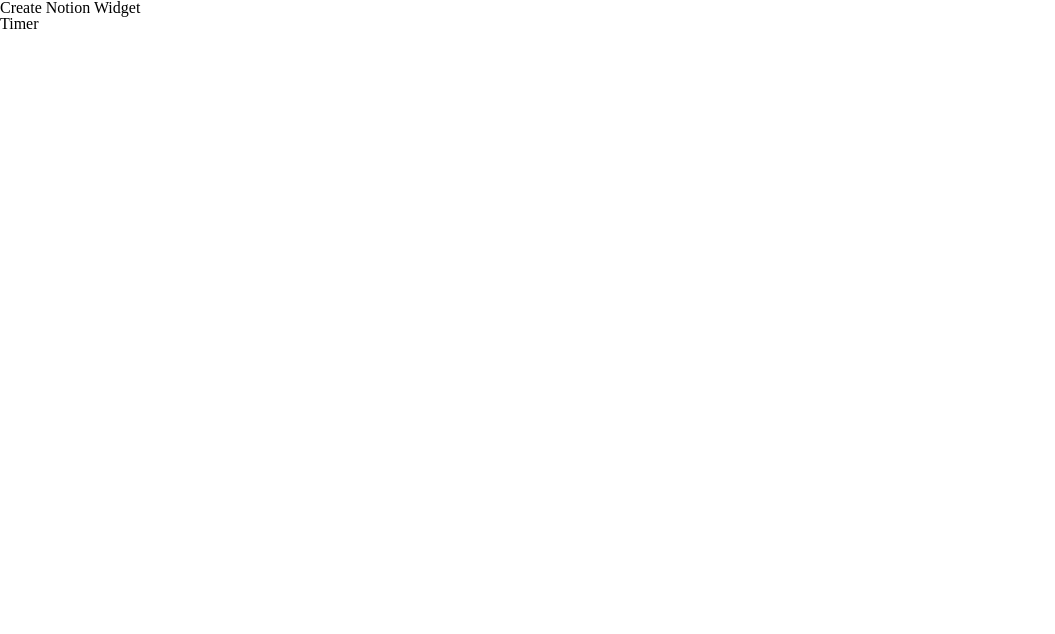
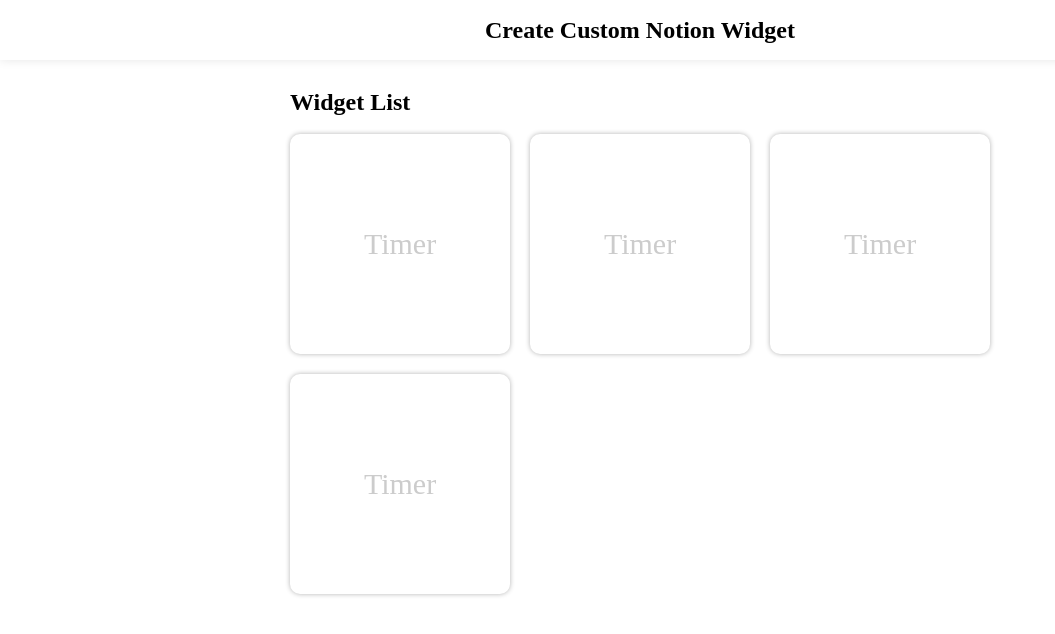
Before and after one commit to sungdongyoon/notion-widget, a Next.js app: page / in a window 1280 px wide. Shown: the top 634 px of the page, without its empty margins (0-1055 px from the left). Built offline with nearby package versions, Linux system fonts and the light colour scheme.

Commit message:
페이지 구조, 스타일, 레이아웃 정리

```diff
--- /dev/null
+++ b/src/app/home.module.scss
@@ -0,0 +1,36 @@
+.homeContainer {
+  padding-top: 20px;
+}
+.title {
+  font-size: 24px;
+  font-weight: bold;
+  margin-bottom: 20px;
+}
+.widgetList {
+  display: grid;
+  grid-template-columns: repeat(3, 1fr);
+  gap: 20px;
+  .widgetItem {
+    aspect-ratio: 1/1;
+    box-shadow: 0 0 5px 0 rgba(0, 0, 0, 0.3);
+    border-radius: 10px;
+    transition: box-shadow 0.3s ease;
+    &:hover {
+      box-shadow: 0 0 10px 0 rgba(0, 0, 0, 0.5);
+      a {
+        color: #000;
+      }
+    }
+    a {
+      width: 100%;
+      height: 100%;
+      display: flex;
+      justify-content: center;
+      align-items: center;
+      font-size: 30px;
+      font-weight: 500;
+      color: #ccc;
+      transition: color 0.3s ease;
+    }
+  }
+}
--- a/src/app/layout.js
+++ b/src/app/layout.jsx
@@ -1,4 +1,5 @@
 import "@/assets/scss/globals.scss";
+import Header from "@/components/Header";
 
 export const metadata = {
   title: "Create Next App",
@@ -8,7 +9,10 @@ export const metadata = {
 export default function RootLayout({ children }) {
   return (
     <html lang="en">
-      <body>{children}</body>
+      <body>
+        <Header />
+        <div className="container">{children}</div>
+      </body>
     </html>
   );
 }
--- a/src/app/page.js
+++ /dev/null
@@ -1,14 +0,0 @@
-import Link from "next/link";
-
-export default function Home() {
-  return (
-    <div>
-      <h3>Create Notion Widget</h3>
-      <ul>
-        <li>
-          <Link href="/timer">Timer</Link>
-        </li>
-      </ul>
-    </div>
-  );
-}
--- /dev/null
+++ b/src/app/page.jsx
@@ -0,0 +1,24 @@
+import Link from "next/link";
+import style from "./home.module.scss";
+
+export default function Home() {
+  return (
+    <div className="pageContainer">
+      <h3 className={style.title}>Widget List</h3>
+      <div className={style.widgetList}>
+        <div className={style.widgetItem}>
+          <Link href="/timer">Timer</Link>
+        </div>
+        <div className={style.widgetItem}>
+          <Link href="/timer">Timer</Link>
+        </div>
+        <div className={style.widgetItem}>
+          <Link href="/timer">Timer</Link>
+        </div>
+        <div className={style.widgetItem}>
+          <Link href="/timer">Timer</Link>
+        </div>
+      </div>
+    </div>
+  );
+}
--- a/src/app/timer/page.js
+++ /dev/null
@@ -1,8 +0,0 @@
-import React from "react";
-import style from "./timer.module.scss";
-
-const Timer = () => {
-  return <div className={style.timer}>timer</div>;
-};
-
-export default Timer;
--- /dev/null
+++ b/src/app/timer/page.jsx
@@ -0,0 +1,25 @@
+import React from "react";
+import style from "./timer.module.scss";
+
+const Timer = () => {
+  return (
+    <div className="pageContainer">
+      <h3 className="widgetTitle">Timer</h3>
+      <div className="widgetView">
+        <div className={style.timer}>
+          <div>dot</div>
+          <div>00:00</div>
+          <div>progress bar</div>
+          <div>
+            <button>-</button>
+            <button>Start or Pause</button>
+            <button>+</button>
+          </div>
+          <p>Cancel</p>
+        </div>
+      </div>
+    </div>
+  );
+};
+
+export default Timer;
--- a/src/app/timer/timer.module.scss
+++ b/src/app/timer/timer.module.scss
@@ -1,3 +1,18 @@
+/**************************************************/
+/* 색상 코드 */
+/* border: #D8D8D8 */
+/* background: #F5F5F5 */
+/* progress bar: #D3D3D3 */
+/* add/minus button, button background: #D3D3D3 */
+/**************************************************/
+
 .timer {
-  border: 1px solid red;
+  width: 100%;
+  height: 100%;
+  display: flex;
 }
+
+.title {
+  font-size: 32px;
+  font-weight: bold;
+}
--- /dev/null
+++ b/src/assets/scss/_layout.scss
@@ -0,0 +1,28 @@
+.container {
+  width: 700px;
+  margin: 0 auto;
+  min-height: 100vh;
+  height: 100%;
+}
+
+/***************************************************/
+/* 공통 */
+/***************************************************/
+// 페이지 컨테이너
+.pageContainer {
+  padding: 30px 0;
+}
+
+// 위젯 타이틀
+.widgetTitle {
+  font-size: 24px;
+  font-weight: bold;
+  margin-bottom: 20px;
+}
+
+// 위젯 뷰
+.widgetView {
+  width: 100%;
+  height: 600px;
+  background-color: #f9f9f9;
+}
--- /dev/null
+++ b/src/assets/scss/components/header.module.scss
@@ -0,0 +1,13 @@
+.header {
+  width: 100%;
+  height: 60px;
+  display: flex;
+  align-items: center;
+  justify-content: center;
+  box-shadow: 0 0 10px 0 rgba(0, 0, 0, 0.1);
+  &__title {
+    font-size: 24px;
+    font-weight: bold;
+    color: #000;
+  }
+}
--- a/src/assets/scss/globals.scss
+++ b/src/assets/scss/globals.scss
@@ -2,4 +2,5 @@
 @tailwind components;
 @tailwind utilities;
 
-@import "./reset.scss";
+@import "./_reset.scss";
+@import "./layout";
--- /dev/null
+++ b/src/components/Header.jsx
@@ -0,0 +1,12 @@
+import React from "react";
+import style from "@/assets/scss/components/header.module.scss";
+
+const Header = () => {
+  return (
+    <div className={style.header}>
+      <div className={style.header__title}>Create Custom Notion Widget</div>
+    </div>
+  );
+};
+
+export default Header;
```
Also changed, not shown: src/assets/scss/_reset.scss (renamed from src/assets/scss/reset.scss).
